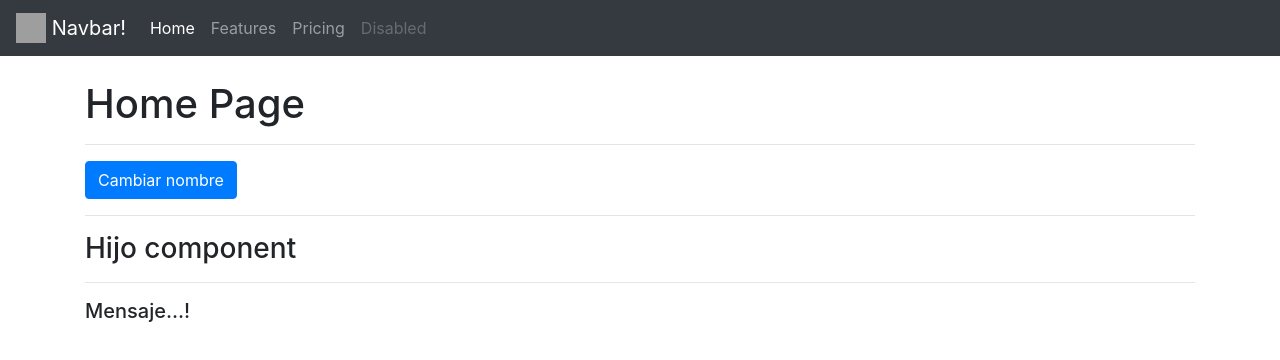
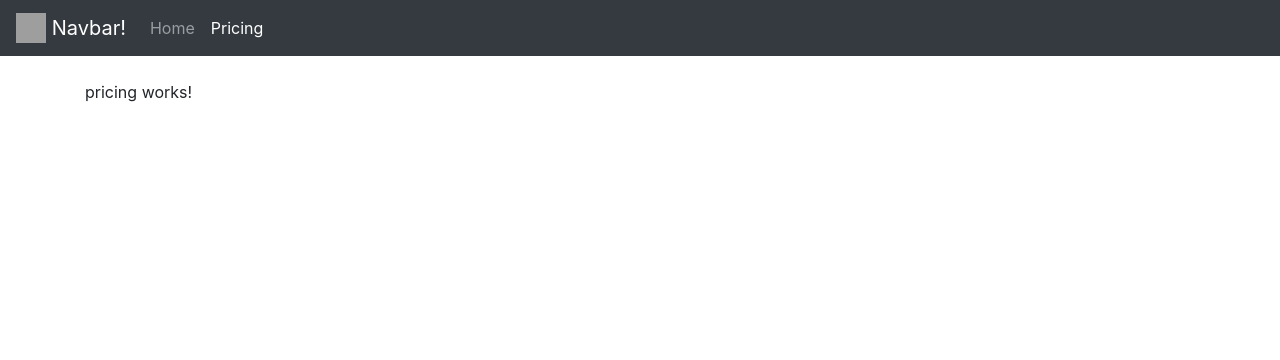
Before and after one commit to magadiflo/angular-comunicacion-componentes-con-observables, an Angular app: page /pricing in a window 1280 px wide. Before the commit this address led to /home. Shown: the top 360 px of the page. Built offline with nearby package versions, Linux system fonts and the light colour scheme; grey boxes are pictures that could not be loaded.

Commit message:
Agregando nuevo componente

```diff
--- a/src/app/app-routing.module.ts
+++ b/src/app/app-routing.module.ts
@@ -1,10 +1,13 @@
 import { NgModule } from '@angular/core';
 import { Routes, RouterModule } from '@angular/router';
+
 import { HomeComponent } from './pages/home/home.component';
+import { PricingComponent } from './pages/pricing/pricing.component';
 
 
 const routes: Routes = [
   { path: 'home', component: HomeComponent },
+  { path: 'pricing', component: PricingComponent, },
   { path: '**', pathMatch: 'full', redirectTo: 'home' },
 ];
 
--- a/src/app/components/components.module.ts
+++ b/src/app/components/components.module.ts
@@ -1,5 +1,7 @@
 import { NgModule } from '@angular/core';
 import { CommonModule } from '@angular/common';
+import { RouterModule } from '@angular/router';
+
 import { NavbarComponent } from './navbar/navbar.component';
 import { HijoComponent } from './hijo/hijo.component';
 
@@ -15,7 +17,8 @@ import { HijoComponent } from './hijo/hijo.component';
     HijoComponent,
   ],
   imports: [
-    CommonModule
+    CommonModule,
+    RouterModule,
   ]
 })
 export class ComponentsModule { }
--- a/src/app/components/hijo/hijo.component.ts
+++ b/src/app/components/hijo/hijo.component.ts
@@ -16,6 +16,7 @@ export class HijoComponent implements OnInit {
   ngOnInit() {
     this.dataService.nombre$
       .subscribe((nombre: string) => {
+        console.log('Hijo: ' + nombre);
         this.mensaje = nombre;
       });
   }
--- a/src/app/components/navbar/navbar.component.html
+++ b/src/app/components/navbar/navbar.component.html
@@ -8,10 +8,8 @@
 
     <div>
         <div class="navbar-nav">
-            <a class="nav-item nav-link active" href="#">Home</a>
-            <a class="nav-item nav-link" href="#">Features</a>
-            <a class="nav-item nav-link" href="#">Pricing</a>
-            <a class="nav-item nav-link disabled" href="#" tabindex="-1" aria-disabled="true">Disabled</a>
+            <a class="nav-item nav-link" routerLinkActive="active" [routerLink]="['/home']">Home</a>
+            <a class="nav-item nav-link" routerLinkActive="active" [routerLink]="['/pricing']">Pricing</a>
         </div>
     </div>
 </nav>
--- a/src/app/components/navbar/navbar.component.ts
+++ b/src/app/components/navbar/navbar.component.ts
@@ -15,7 +15,10 @@ export class NavbarComponent implements OnInit {
 
   ngOnInit() {
     this.dataService.nombre$
-      .subscribe((nombre: string) => this.mensaje = nombre);
+      .subscribe((nombre: string) => {
+        console.log(`Navbar: ${nombre}`);
+        this.mensaje = nombre;
+      });
   }
 
 }
--- a/src/app/pages/home/home.component.ts
+++ b/src/app/pages/home/home.component.ts
@@ -14,7 +14,6 @@ export class HomeComponent implements OnInit {
   }
 
   cambiarNombre(): void {
-    console.log('NavBar: Martín Díaz');
     this.dataService.nombre$.emit('Martín Díaz');
   }
 
--- a/src/app/pages/pages.module.ts
+++ b/src/app/pages/pages.module.ts
@@ -2,11 +2,12 @@ import { NgModule } from '@angular/core';
 import { CommonModule } from '@angular/common';
 import { HomeComponent } from './home/home.component';
 import { ComponentsModule } from '../components/components.module';
+import { PricingComponent } from './pricing/pricing.component';
 
 
 
 @NgModule({
-  declarations: [HomeComponent],
+  declarations: [HomeComponent, PricingComponent],
   imports: [
     CommonModule,
     ComponentsModule,
--- /dev/null
+++ b/src/app/pages/pricing/pricing.component.html
@@ -0,0 +1 @@
+<p>pricing works!</p>
--- /dev/null
+++ b/src/app/pages/pricing/pricing.component.ts
@@ -0,0 +1,15 @@
+import { Component, OnInit } from '@angular/core';
+
+@Component({
+  selector: 'app-pricing',
+  templateUrl: './pricing.component.html',
+  styleUrls: ['./pricing.component.css']
+})
+export class PricingComponent implements OnInit {
+
+  constructor() { }
+
+  ngOnInit() {
+  }
+
+}
```
Also changed, not shown: src/app/pages/pricing/pricing.component.css (added).
